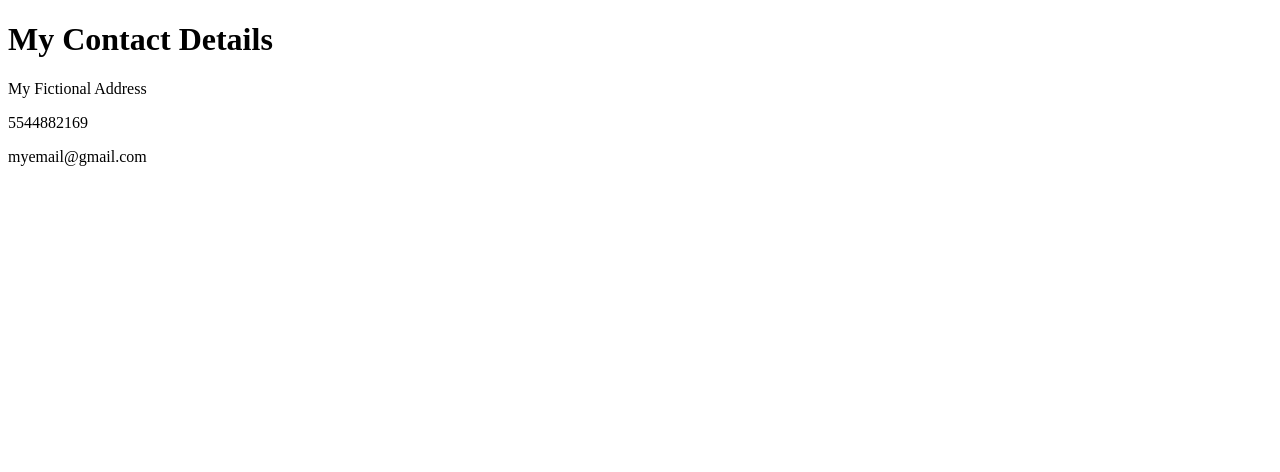
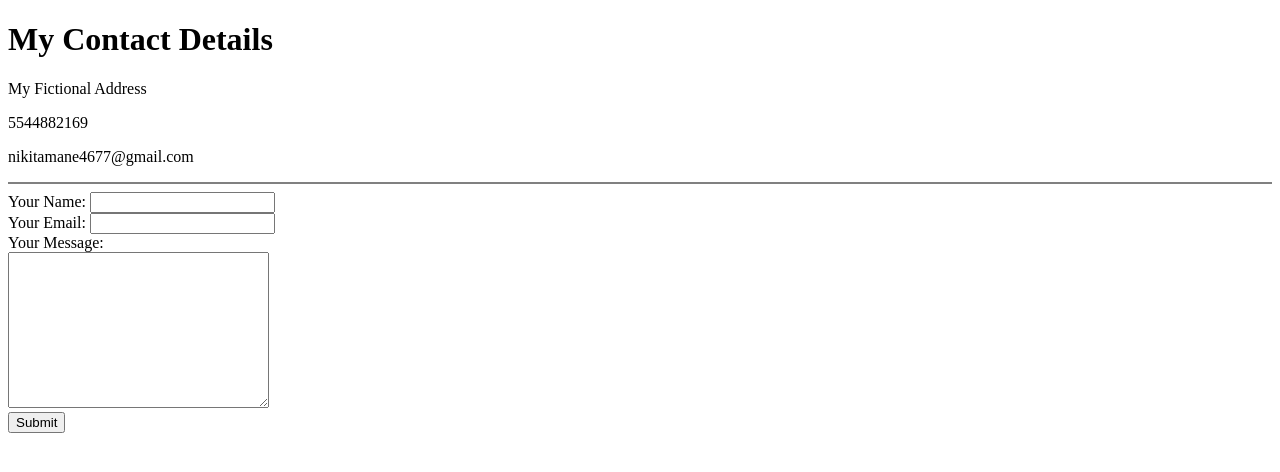
Before and after one commit to Nikiii18/Nikiii18.github.io, a plain HTML site: page contact.html in a window 1280 px wide. Drawn offline with Linux system fonts and the light colour scheme.

Commit message:
updated contact.html

```diff
--- a/contact.html
+++ b/contact.html
@@ -8,6 +8,16 @@
     <h1>My Contact Details</h1>
     <p>My Fictional Address</p>
     <p>5544882169</p>
-    <p>myemail@gmail.com</p>
+    <p>nikitamane4677@gmail.com</p>
+     <hr size=2 noshade>
+    <form action="mailto:nikitamane4677@gmail.com" method="post" enctype="text/plain">
+      <label>Your Name:</label>
+      <input type="text" name="yourName" value=""><br>
+      <label>Your Email:</label>
+      <input type="email" name="yourEmail" value=""><br>
+      <label>Your Message:</label><br>
+      <textarea name="yourMessage" rows="10" cols="30"></textarea><br>
+      <input type="Submit" name="">
+    </form>
   </body>
 </html>
```
